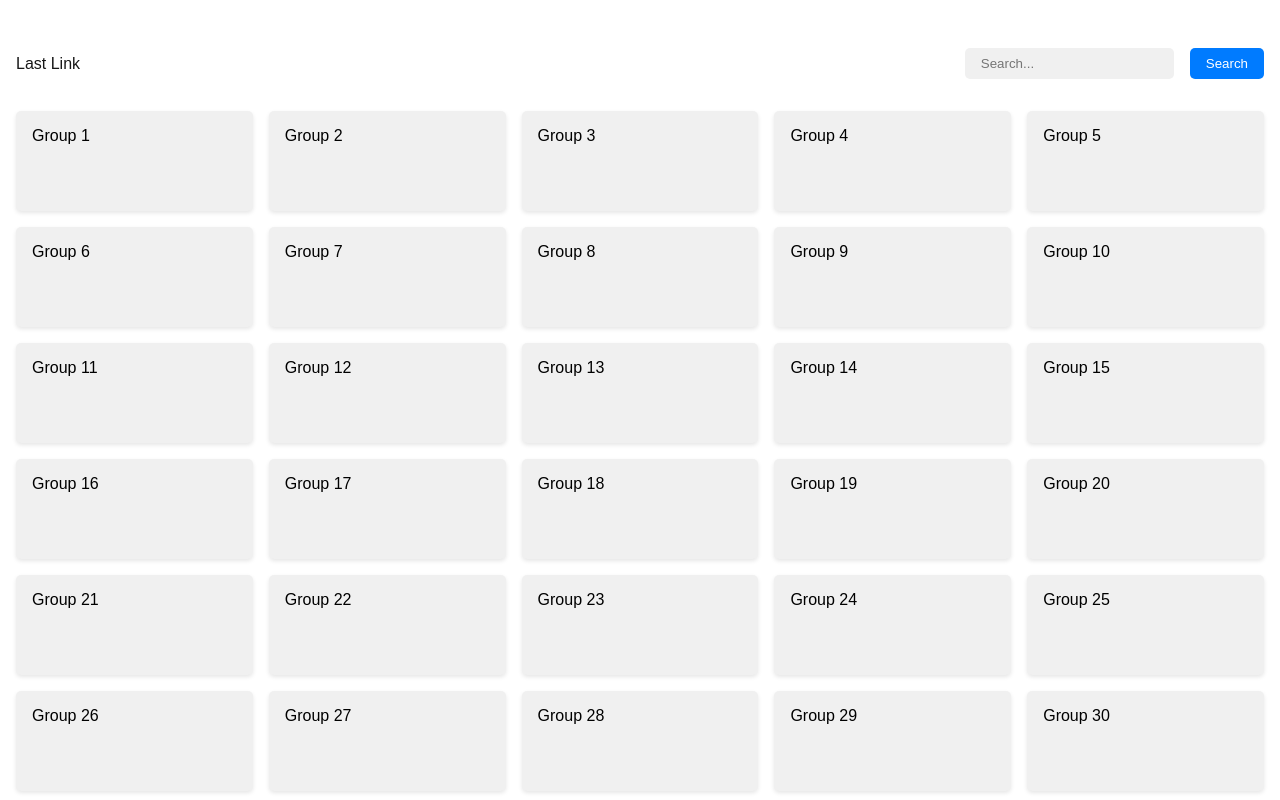
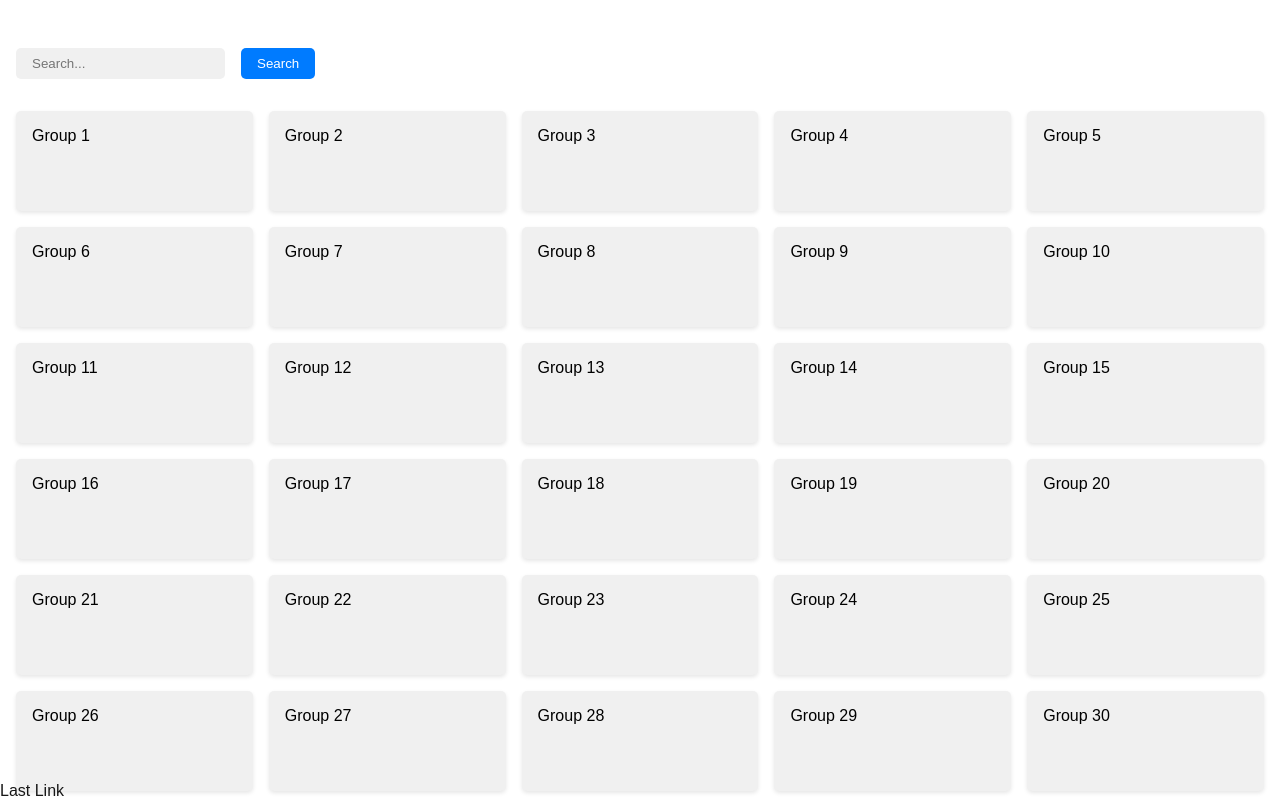
Before and after one commit to DezyNation/wagroups, a Next.js app: page / in a window 1280 px wide. Shown: the top 800 px of the page. Built offline with nearby package versions, Linux system fonts and the light colour scheme.

Commit message:
styling fix

```diff
--- a/src/components/Search.tsx
+++ b/src/components/Search.tsx
@@ -25,7 +25,9 @@ const Search = ({ onSearch }: { onSearch: (query: number) => void }) => {
         margin: "2rem auto",
       }}
     >
-      <div style={{width: '40%'}}>
+      <div
+        style={{ width: "max-content", position: "fixed", bottom: 0, left: 0 }}
+      >
         <p>Last Link</p>
         {localStorage.getItem("lastGroup") && isClient ? (
           <p
@@ -37,13 +39,15 @@ const Search = ({ onSearch }: { onSearch: (query: number) => void }) => {
           </p>
         ) : null}
       </div>
-      <div style={{
-        display: "flex",
-        flexDirection: "row",
-        alignItems: "center",
-        justifyContent: "flex-end",
-        gap: "1rem",
-      }}>
+      <div
+        style={{
+          display: "flex",
+          flexDirection: "row",
+          alignItems: "center",
+          justifyContent: "flex-end",
+          gap: "1rem",
+        }}
+      >
         <input
           type="number"
           placeholder="Search..."
```
